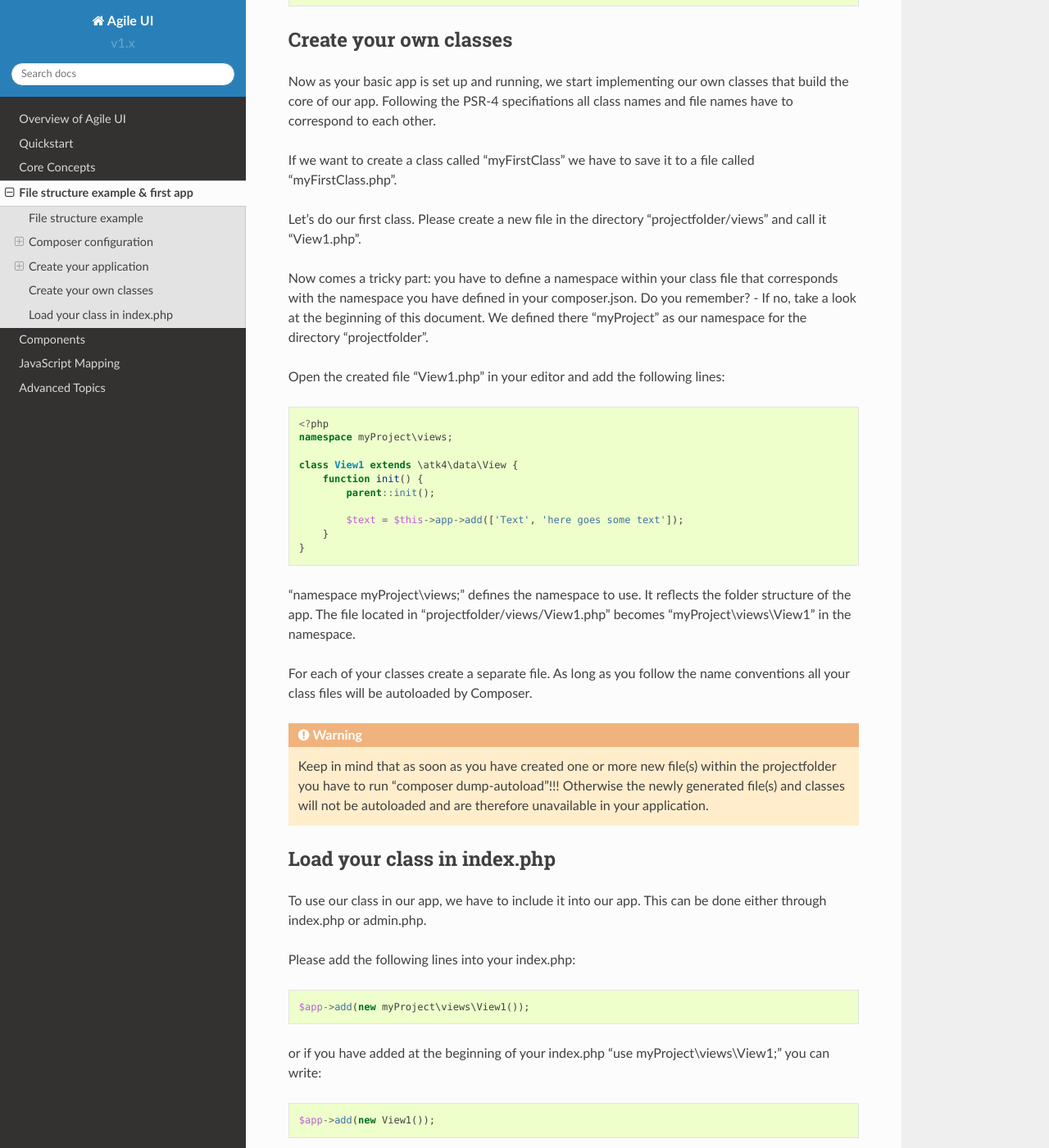
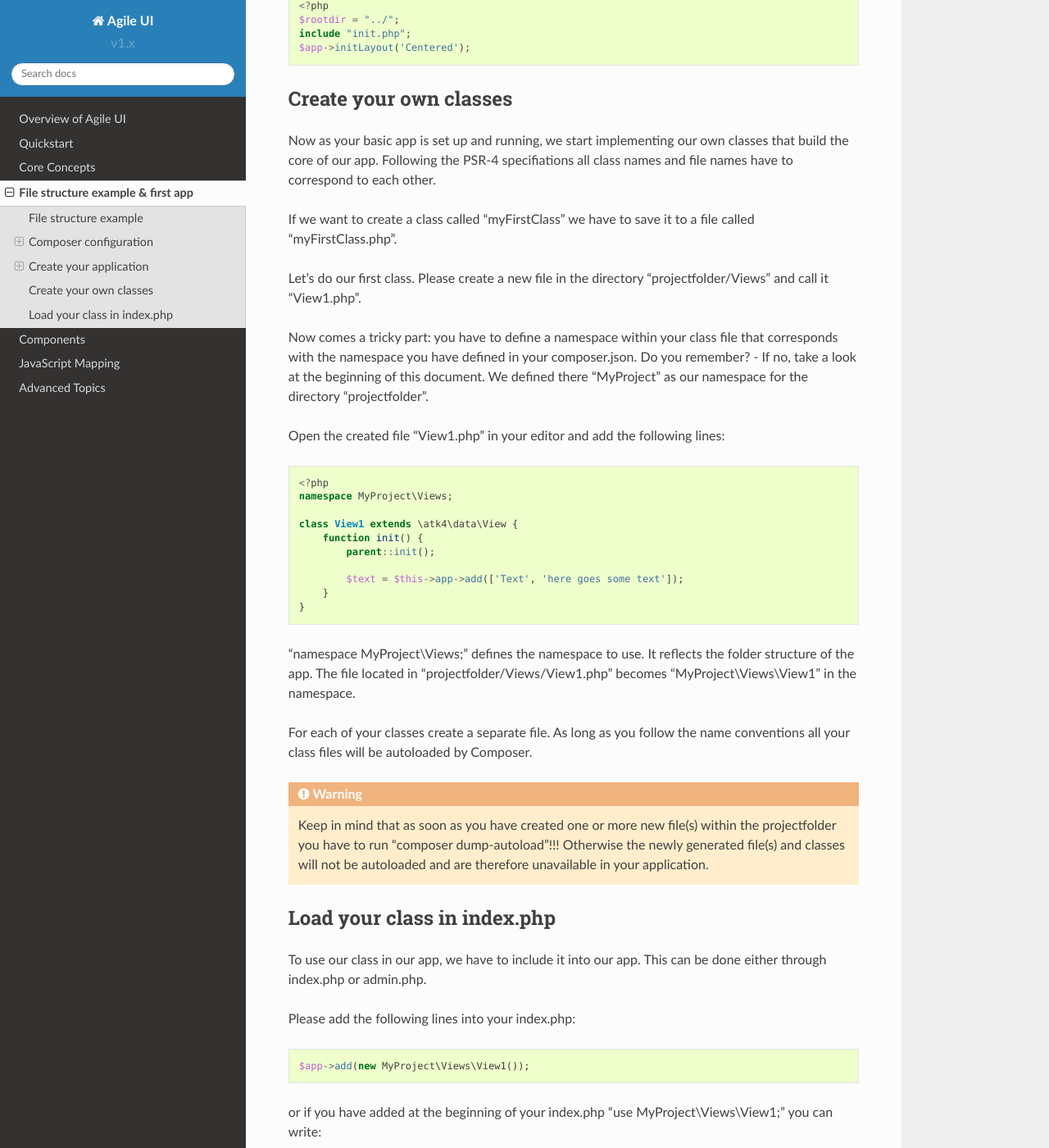
Before and after one commit to atk4/ui, a Sphinx documentation site: the page built from docs/filestructure.rst, in a window 1280 px wide and 1400 px high, scrolled down 3420 px. Shown: the whole window at 82% size. Built offline with Sphinx 7.4.7 and the Read the Docs theme 2.0.0, drawn with Linux system fonts in a browser that asks for light colours; pages that are not in the unit, such as notebooks, are missing from menus; some of the changed text lies outside the part shown.

```diff
--- a/docs/filestructure.rst
+++ b/docs/filestructure.rst
@@ -74,7 +81,7 @@ Your composer.json could look like this::
     },
     "autoload": {
       "psr-4": {
-          "myProject\\": "projectfolder/"
+          "MyProject\\": "projectfolder/"
       }
     }
   }
@@ -89,7 +96,7 @@ Read below how to load the autoload.php into your project.
 The "require" section within composer.json loads plublically available composer packages from the server.
 
 The "autoload" section within composer.json loads your individual project files (that are saved locally on your computer).
-"myProject" defines the namespace you are using in your classes later on.
+"MyProject" defines the namespace you are using in your classes later on.
 
 
 Why "public_html"?
@@ -183,17 +190,17 @@ Following the PSR-4 specifiations all class names and file names have to corresp
 
 If we want to create a class called "myFirstClass" we have to save it to a file called "myFirstClass.php".
 
-Let's do our first class. Please create a new file in the directory "projectfolder/views" and call it "View1.php".
+Let's do our first class. Please create a new file in the directory "projectfolder/Views" and call it "View1.php".
 
 Now comes a tricky part: you have to define a namespace within your class file that corresponds with the namespace you have
 defined in your composer.json.
-Do you remember? - If no, take a look at the beginning of this document. We defined there "myProject" as our namespace for
+Do you remember? - If no, take a look at the beginning of this document. We defined there "MyProject" as our namespace for
 the directory "projectfolder".
 
 Open the created file "View1.php" in your editor and add the following lines::
 
   <?php
-  namespace myProject\views;
+  namespace MyProject\Views;
 
   class View1 extends \atk4\data\View {
       function init() {
@@ -203,8 +210,8 @@ Open the created file "View1.php" in your editor and add the following lines::
       }
   }
 
-"namespace myProject\\views;" defines the namespace to use. It reflects the folder structure of the app.
-The file located in "projectfolder/views/View1.php" becomes "myProject\\views\\View1" in the namespace.
+"namespace MyProject\\Views;" defines the namespace to use. It reflects the folder structure of the app.
+The file located in "projectfolder/Views/View1.php" becomes "MyProject\\Views\\View1" in the namespace.
 
 For each of your classes create a separate file. As long as you follow the name conventions all your class
 files will be autoloaded by Composer.
@@ -219,9 +226,9 @@ To use our class in our app, we have to include it into our app. This can be don
 
 Please add the following lines into your index.php::
 
-  $app->add(new myProject\views\View1());
+  $app->add(new MyProject\Views\View1());
 
-or if you have added at the beginning of your index.php "use myProject\\views\\View1;" you can write::
+or if you have added at the beginning of your index.php "use MyProject\\Views\\View1;" you can write::
 
   $app->add(new View1());
 
```
Also changed, not shown: other parts of docs/filestructure.rst (+37 -30 lines).
